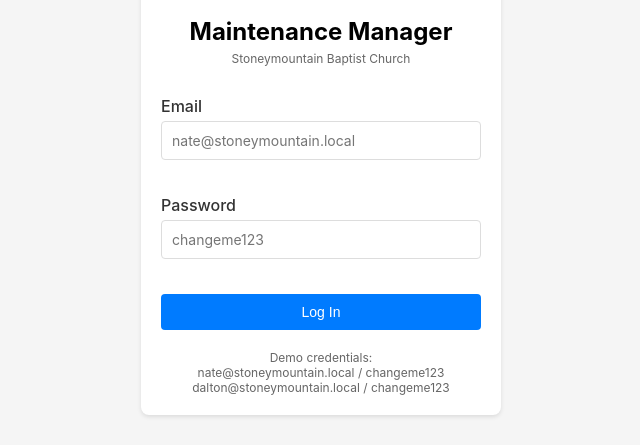
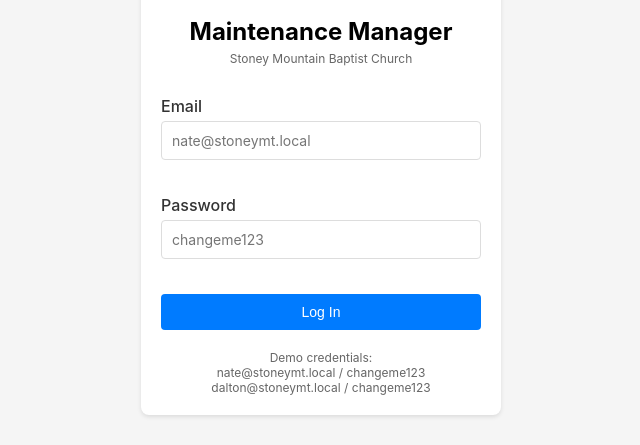
Before and after one commit to natesmpsn-creator/stoneymountain-cmms, a React (Create React App) app in the folder client-src/: page /login in a window 1280 px wide. Shown: the part 162-607 px from the top of the page, without its empty margins (319-959 px from the left). Built offline with nearby package versions, Linux system fonts and the light colour scheme.

Commit message:
Update branding: Stoneymountain → Stoney Mountain (two words) and update email domains

```diff
--- a/client-src/src/pages/Dashboard.js
+++ b/client-src/src/pages/Dashboard.js
@@ -105,10 +105,10 @@ function Dashboard({ user, onLogout }) {
     <div>
       <div className="header">
         <div style={{ display: 'flex', alignItems: 'center', gap: '15px' }}>
-          <img src="/logo.png" alt="Stoneymountain Baptist Church" style={{ height: '60px' }} />
+          <img src="/logo.png" alt="Stoney Mountain Baptist Church" style={{ height: '60px' }} />
           <div>
             <h1 style={{ margin: '0' }}>Maintenance Manager</h1>
-            <p style={{ fontSize: '12px', color: '#666', marginTop: '2px' }}>Stoneymountain Baptist Church</p>
+            <p style={{ fontSize: '12px', color: '#666', marginTop: '2px' }}>Stoney Mountain Baptist Church</p>
           </div>
         </div>
         <div className="header-right">
--- a/client-src/src/pages/Login.js
+++ b/client-src/src/pages/Login.js
@@ -27,9 +27,9 @@ function Login({ onLogin }) {
     <div className="container" style={{ maxWidth: '400px', marginTop: '40px' }}>
       <div className="card">
         <div style={{ textAlign: 'center', marginBottom: '30px' }}>
-          <img src="/logo.png" alt="Stoneymountain Baptist Church" style={{ height: '80px', marginBottom: '15px' }} />
+          <img src="/logo.png" alt="Stoney Mountain Baptist Church" style={{ height: '80px', marginBottom: '15px' }} />
           <h1 style={{ margin: '0', fontSize: '24px' }}>Maintenance Manager</h1>
-          <p style={{ margin: '5px 0 0 0', fontSize: '12px', color: '#666' }}>Stoneymountain Baptist Church</p>
+          <p style={{ margin: '5px 0 0 0', fontSize: '12px', color: '#666' }}>Stoney Mountain Baptist Church</p>
         </div>
 
         <form onSubmit={handleSubmit}>
@@ -42,7 +42,7 @@ function Login({ onLogin }) {
               value={email}
               onChange={(e) => setEmail(e.target.value)}
               required
-              placeholder="nate@stoneymountain.local"
+              placeholder="nate@stoneymt.local"
             />
           </div>
 
@@ -64,8 +64,8 @@ function Login({ onLogin }) {
 
         <p style={{ textAlign: 'center', marginTop: '20px', fontSize: '12px', color: '#666' }}>
           Demo credentials:<br />
-          nate@stoneymountain.local / changeme123<br />
-          dalton@stoneymountain.local / changeme123
+          nate@stoneymt.local / changeme123<br />
+          dalton@stoneymt.local / changeme123
         </p>
       </div>
     </div>
```
Also changed, not shown: 1 other file (tests, documents, lock files or other folders).
